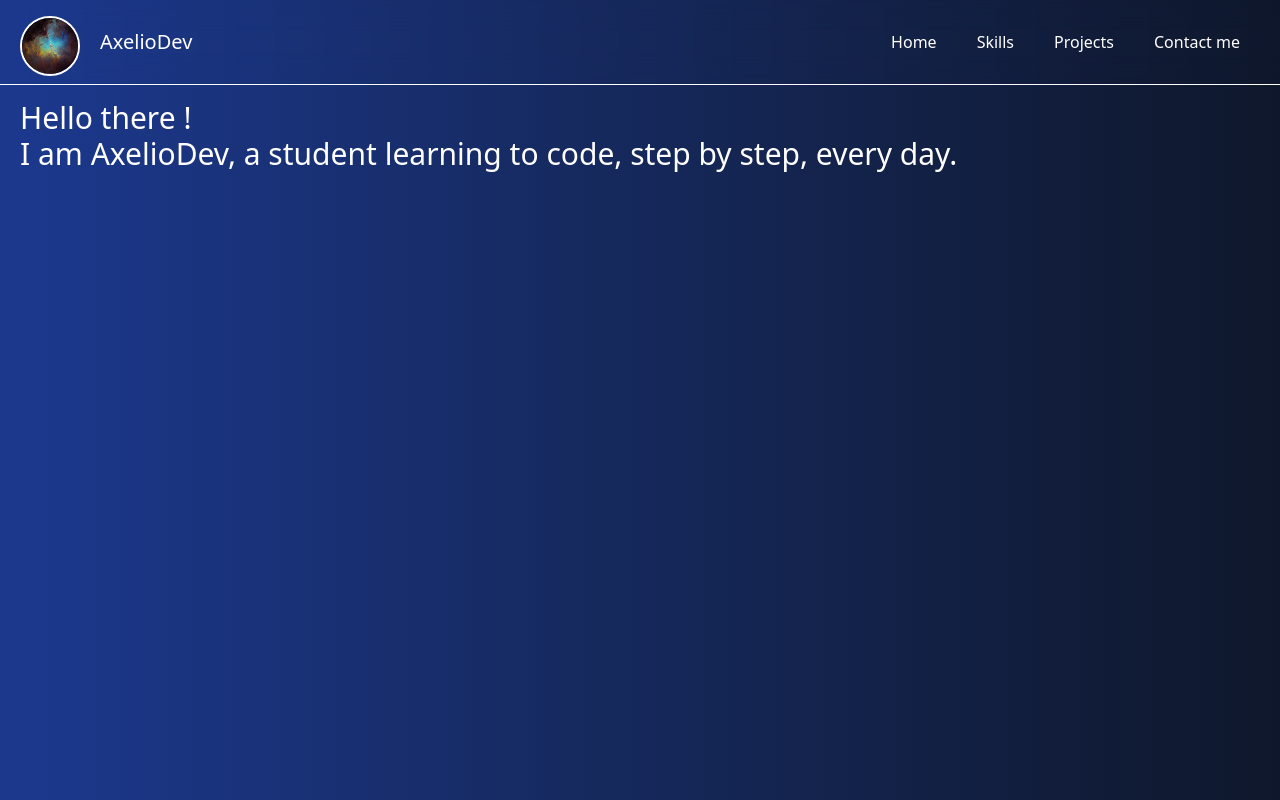
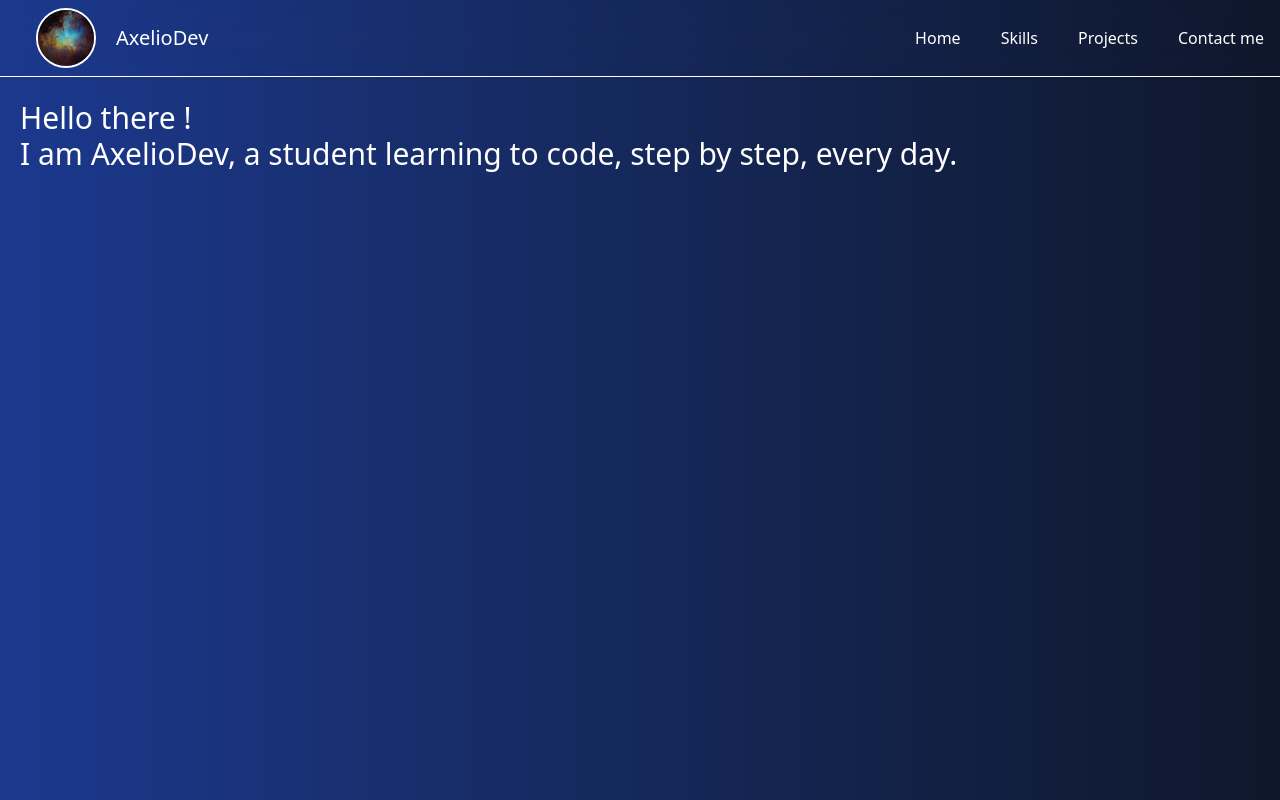
Before and after one commit to axelio-dev/portfolio, a Next.js app: page / in a window 1280 px wide. Built offline with nearby package versions, Linux system fonts and the light colour scheme.

Commit message:
Optimized the navbar style

```diff
--- /dev/null
+++ b/src/ui/NavbarItem.tsx
@@ -0,0 +1,3 @@
+export default function NavbarItem({ text, href }: { text: string; href: string; }) {
+    return <a href={href} className="cursor-pointer">{text}</a>;
+}
--- a/src/ui/logo.tsx
+++ b/src/ui/logo.tsx
@@ -4,7 +4,7 @@ export default function Logo() {
   return (
     <div className="flex flex-row items-center">
         <Image
-            className='border-2 border-white rounded-full h-15 w-15 ml-5 mt-2'
+            className='border-2 border-white rounded-full h-15 w-15 ml-5'
             src="/profile.jpg"
             alt="My profile picture"
             width={1000}
--- a/src/ui/navbar.tsx
+++ b/src/ui/navbar.tsx
@@ -1,15 +1,16 @@
 import Logo from "./logo";
+import NavbarItem from "./NavbarItem";
 
 export default function Navbar() {
   return (
-    <nav className="w-full top-0 left-0 right-0 backdrop-blur-[15px] text-white fixed border-b border-white py-2">
+    <nav className="w-full top-0 left-0 right-0 backdrop-blur-[15px] text-white fixed border-b border-white py-2 px-4">
         <div className="flex items-center justify-between">
-            <div className ="flex items-center"><Logo></Logo></div>
-            <div className="flex items-center gap-10 mr-10">
-                    <p className="cursor-pointer">Home</p>
-                    <p className="cursor-pointer">Skills</p>
-                    <p className="cursor-pointer">Projects</p>
-                    <p className="cursor-pointer">Contact me</p>
+            <div className ="flex items-center"><Logo /></div>
+            <div className="flex items-center gap-10">
+                    <NavbarItem href="#home" text="Home"/>
+                    <NavbarItem href="#skills" text="Skills"/>
+                    <NavbarItem href="#projects" text="Projects"/>
+                    <NavbarItem href="#contact" text="Contact me"/>
             </div>
         </div>
     </nav>
```
